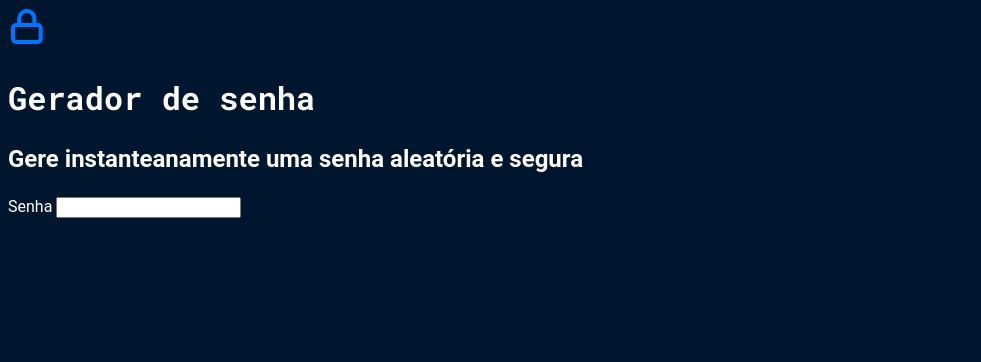
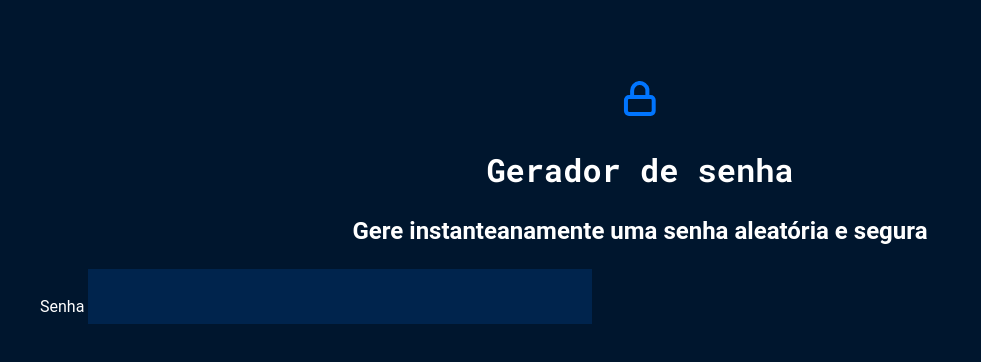
Before and after one commit to isneik/Gerador-de-Senha, a plain HTML site: page index.html in a window 1280 px wide. Shown: the whole page, without its empty margins (0-981 px from the left). Drawn offline with Linux system fonts and the light colour scheme.

Commit message:
parte 2 ok

```diff
--- a/style.css
+++ b/style.css
@@ -24,3 +24,27 @@ body{
     .titulo-secundario{
         font-size: 24px;
     }
+    .conteudo-titulo{
+        text-align: center;
+        margin-top: 80px;
+    }
+    .conteudo-semha {
+        margin-top: 80px;
+        background: var(--fundo-senha);
+        padding: 24px;
+        border-bottom: 6px solid var(--borda);
+    }
+#campo-senha{
+    background-color: var(--fundo-senha);
+    border: none;
+    color: var(--branco);
+    font-family: var(--roboto-mono);
+    font-size: 40px;
+}
+#campo-senha:focus{
+    outline: none;
+}
+.conteudo{
+    max-width: 1200px;
+    margin: 0 auto;
+}
```
